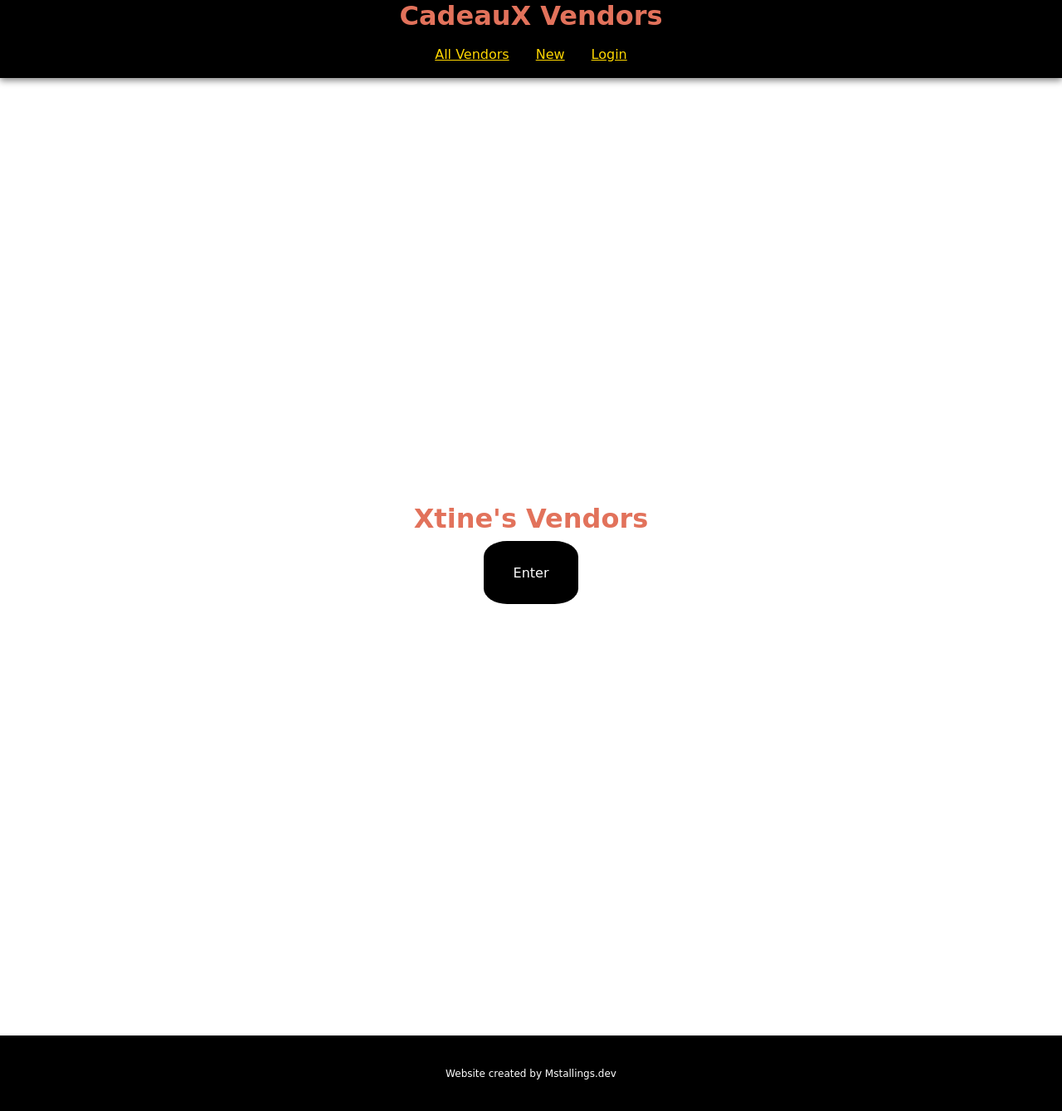
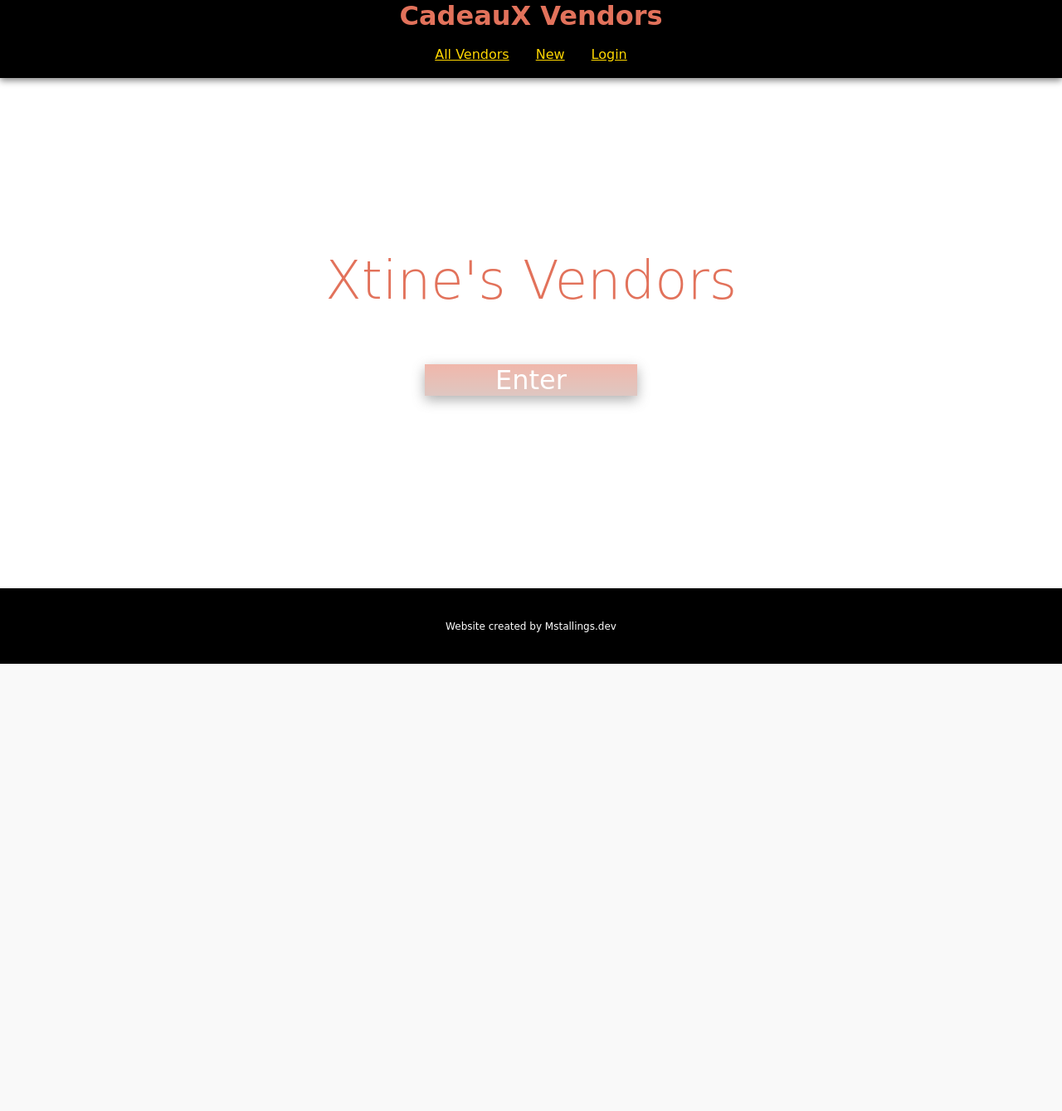
Before and after one commit to Mysta3/xtinej, a Django app: page / in a window 1280 px wide. Shown: the whole page at 83% size. After the commit the page ends 800 px from the top, so only its background shows below. Run offline with Django 3.2, Linux system fonts and the light colour scheme.

Commit message:
aded styling for landing page

```diff
--- a/cadeaux/static/css/styles.css
+++ b/cadeaux/static/css/styles.css
@@ -6,7 +6,7 @@
 }
 
 body {
-  min-height: 100vh;
+  height: 100vh;
   margin: 0 auto;
   font: 12pt Comic Sans MS;
   display: flex;
@@ -39,26 +39,31 @@ nav a {
 }
 /* LANDING PAGE STYLES */
 .landing_page_content {
-  margin: 40% auto;
+  display: flex;
+  flex-direction: column;
+  justify-content: center;
 }
 
 .landing_page_title {
-  font-size: 2rem;
+  font-size: 4rem;
+  font-weight: 300;
+  margin-top: 3%;
 }
 
 .landing_page_button {
-  max-width: 60vw;
-  margin: 3% 30%;
+  max-width: 40vw;
+  margin: 5% 40%;
   text-align: center;
   background: black;
-  padding: 10%;
-  border-radius: 25%;
+  background-image: linear-gradient(#e3725a, #fcbdafc2);
+  box-shadow: 0px 5px 15px rgb(95, 95, 95);
   cursor: pointer;
+  opacity: 0.5;
 }
 
 .landing_page_button a {
   color: white;
-  font-size: 1rem;
+  font-size: 2rem;
   text-decoration: none;
 }
 
@@ -66,6 +71,7 @@ nav a {
   transform: scale(1.2);
   color: gold;
   box-shadow: 0px 3px 8px gold;
+  opacity: 1;
 }
 
 .footer {
@@ -179,21 +185,28 @@ button:hover {
   background: rgb(56, 228, 56);
   box-shadow: 0px 5px 10px white;
 }
-
+.footer {
+  padding: 3%;
+  margin: 0;
+}
 /* TABLET SIZE */
 /* Portrait */
 /* Declare the same value for min- and max-width to avoid colliding with desktops */
 /* Source: https://medium.com/connect-the-dots/css-media-queries-for-ipad-pro-8cad10e17106*/
-@media only screen and (min-device-width: 1024px) and (max-device-width: 1024px) and (orientation: portrait) and (-webkit-min-device-pixel-ratio: 2) {
+
+/* @media only screen and (min-device-width: 1024px) and (orientation: portrait) and (-webkit-min-device-pixel-ratio: 2) {
   body {
-    max-width: 100vw;
-    max-height: 100vh;
-    margin: 0;
-    padding: 0;
+    display: flex;
+    flex-direction: column;
+    align-items: center;
   }
 
   .header {
     padding: 3%;
+  }
+  .landing_page_button a {
+    padding: 15px 25px;
+    background-color: linear-gradient(black, grey);
   }
 
   form {
@@ -218,11 +231,11 @@ button:hover {
     padding: 3%;
     margin: 0;
   }
-}
+} */
 
-@media only screen and (min-width: 1200px) {
+/* @media only screen and (min-width: 1200px) {
   form {
-    max-width: 70%;
+    max-width: 100vw;
     margin: 2% 10%;
     border-radius: 0;
   }
@@ -238,6 +251,10 @@ button:hover {
   form button {
     margin: 2%;
   }
+  .landing_page_button {
+    padding: 15px 25px;
+    background-color: linear-gradient(black, grey);
+  }
 
   .footer {
     padding: 3%;
@@ -246,7 +263,7 @@ button:hover {
 
   /* DETAIL PAGE */
 
-  .vendor_name {
+/* .vendor_name {
     padding: 2%;
   }
   .vendor_information_detail {
@@ -260,5 +277,5 @@ button:hover {
   .list_container_detail li {
     font-size: 20px;
     padding: 2% 1%;
-  }
-}
+  } */
+/* } */
```
